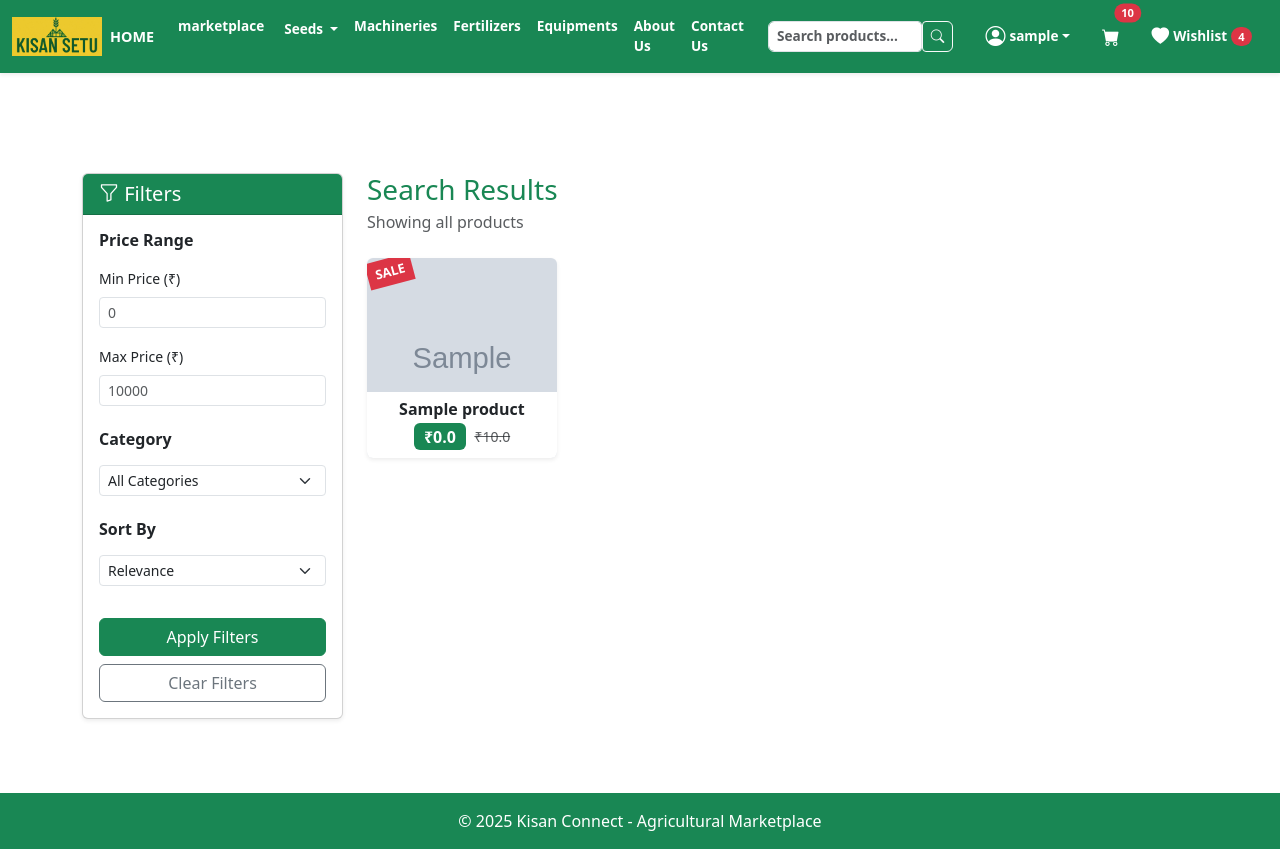
After one commit to kpatil2005/kisan-connect, a Django app: page /search/ in a window 1280 px wide. The commit adds this page. Run offline with Django 5.2, Linux system fonts and the light colour scheme; a user stored in the database is signed in; tables that the repository leaves empty hold one stand-in row (values such as "Sample post"); grey boxes marked "Sample" are stand-in pictures; parts of the project's set-up code (start-up, migrations or seed data) failed here and were passed over; some libraries are stand-ins or nearby versions.

Commit message:
Add product search with filters

```diff
--- a/app/templates/app/base.html
+++ b/app/templates/app/base.html
@@ -117,7 +117,7 @@
         class="d-flex mx-lg-3 my-3 my-lg-0"
         role="search"
         method="GET"
-        action="{% url 'app:contact' %}"
+        action="{% url 'app:search' %}"
         style="max-width: 300px; width: 100%;"
       >
         <input
--- /dev/null
+++ b/app/templates/app/search.html
@@ -0,0 +1,129 @@
+{% extends 'app/base.html' %}
+{% load static %}
+{% block title %}Search Results{% endblock %}
+
+{% block main-content %}
+<div class="container" style="margin-top: 100px; margin-bottom: 50px;">
+    <div class="row">
+        <!-- Filters Sidebar -->
+        <div class="col-md-3 mb-4">
+            <div class="card shadow-sm">
+                <div class="card-header bg-success text-white">
+                    <h5 class="mb-0"><i class="bi bi-funnel"></i> Filters</h5>
+                </div>
+                <div class="card-body">
+                    <form method="GET" action="{% url 'app:search' %}">
+                        <input type="hidden" name="q" value="{{ query }}">
+
+                        <!-- Price Range -->
+                        <h6 class="fw-bold mb-3">Price Range</h6>
+                        <div class="mb-3">
+                            <label class="form-label small">Min Price (₹)</label>
+                            <input type="number" name="min_price" class="form-control form-control-sm" value="{{ min_price }}" placeholder="0">
+                        </div>
+                        <div class="mb-3">
+                            <label class="form-label small">Max Price (₹)</label>
+                            <input type="number" name="max_price" class="form-control form-control-sm" value="{{ max_price }}" placeholder="10000">
+                        </div>
+
+                        <!-- Category Filter -->
+                        <h6 class="fw-bold mb-3 mt-4">Category</h6>
+                        <select name="category" class="form-select form-select-sm mb-3">
+                            <option value="">All Categories</option>
+                            <option value="CR" {% if category == 'CR' %}selected{% endif %}>Seeds</option>
+                            <option value="FT" {% if category == 'FT' %}selected{% endif %}>Fertilizers</option>
+                            <option value="EQ" {% if category == 'EQ' %}selected{% endif %}>Equipment</option>
+                            <option value="MC" {% if category == 'MC' %}selected{% endif %}>Machinery</option>
+                        </select>
+
+                        <!-- Sort By -->
+                        <h6 class="fw-bold mb-3 mt-4">Sort By</h6>
+                        <select name="sort" class="form-select form-select-sm mb-3">
+                            <option value="">Relevance</option>
+                            <option value="price_low" {% if sort == 'price_low' %}selected{% endif %}>Price: Low to High</option>
+                            <option value="price_high" {% if sort == 'price_high' %}selected{% endif %}>Price: High to Low</option>
+                            <option value="name" {% if sort == 'name' %}selected{% endif %}>Name: A to Z</option>
+                        </select>
+
+                        <button type="submit" class="btn btn-success w-100 mt-3">Apply Filters</button>
+                        <a href="{% url 'app:search' %}?q={{ query }}" class="btn btn-outline-secondary w-100 mt-2">Clear Filters</a>
+                    </form>
+                </div>
+            </div>
+        </div>
+
+        <!-- Search Results -->
+        <div class="col-md-9">
+            <div class="d-flex justify-content-between align-items-center mb-4">
+                <div>
+                    <h3 class="text-success mb-1">Search Results</h3>
+                    <p class="text-muted mb-0">
+                        {% if query %}
+                            Found <strong>{{ products.count }}</strong> result{{ products.count|pluralize }} for "<strong>{{ query }}</strong>"
+                        {% else %}
+                            Showing all products
+                        {% endif %}
+                    </p>
+                </div>
+            </div>
+
+            {% if products %}
+            <div class="row g-4">
+                {% for product in products %}
+                <div class="col-6 col-md-4 col-lg-3">
+                    <a href="{% url 'app:product-detail' product.id %}" class="text-decoration-none">
+                        <div class="product-card position-relative overflow-hidden rounded shadow-sm">
+                            {% if product.discounted_price < product.selling_price %}
+                            <div class="ribbon position-absolute top-0 start-0 bg-danger text-white px-2 py-1 fw-bold">SALE</div>
+                            {% endif %}
+
+                            <img src="{{ product.product_image.url }}" class="w-100" style="height:200px; object-fit:cover;" alt="{{ product.title }}">
+
+                            <div class="product-info position-absolute bottom-0 start-0 w-100 p-2 text-center bg-white bg-opacity-90">
+                                <h6 class="mb-1 fw-bold text-truncate text-dark">{{ product.title }}</h6>
+                                <div class="d-flex justify-content-center align-items-center gap-2">
+                                    <span class="badge bg-success fs-6">₹{{ product.discounted_price }}</span>
+                                    {% if product.discounted_price < product.selling_price %}
+                                    <span class="text-muted text-decoration-line-through small">₹{{ product.selling_price }}</span>
+                                    {% endif %}
+                                </div>
+                            </div>
+                        </div>
+                    </a>
+                </div>
+                {% endfor %}
+            </div>
+            {% else %}
+            <div class="text-center py-5">
+                <i class="bi bi-search" style="font-size: 4rem; color: #ccc;"></i>
+                <h4 class="text-muted mt-3">No products found</h4>
+                <p class="text-muted">Try different keywords or adjust your filters</p>
+                <a href="{% url 'app:schemes' %}" class="btn btn-success">Browse All Products</a>
+            </div>
+            {% endif %}
+        </div>
+    </div>
+</div>
+
+<style>
+.product-card {
+    border-radius: 15px;
+    transition: transform 0.3s ease, box-shadow 0.3s ease;
+}
+.product-card:hover {
+    transform: translateY(-5px);
+    box-shadow: 0 10px 25px rgba(0,0,0,0.2);
+}
+.product-card img {
+    transition: transform 0.5s ease;
+}
+.product-card:hover img {
+    transform: scale(1.1);
+}
+.ribbon {
+    transform: rotate(-15deg);
+    font-size: 0.8rem;
+    z-index: 10;
+}
+</style>
+{% endblock %}
--- a/app/urls.py
+++ b/app/urls.py
@@ -20,6 +20,7 @@ path("weather/", views.weather, name="weather"),
 path("crops/", views.crops, name="crops"),
 path("fertilizers/", views.fertilizers, name="fertilizers"),
 path("marketplace/", views.marketplace, name="marketplace"),
+path("search/", views.search, name="search"),
 path("forum/", views.forum, name="forum"),
 path("news/", views.news, name="news"),
 path("support/", views.support, name="support"),
--- a/app/views.py
+++ b/app/views.py
@@ -88,6 +88,98 @@ def marketplace(request):
 @login_required(login_url=reverse_lazy("app:login"))
 def support(request):
     return render(request, "app/support.html")
+
+
+@login_required(login_url=reverse_lazy("app:login"))
+def search(request):
+    from django.db.models import Q
+    query = request.GET.get('q', '').strip()
+    min_price = request.GET.get('min_price', '')
+    max_price = request.GET.get('max_price', '')
+    category = request.GET.get('category', '')
+    sort = request.GET.get('sort', '')
+
+    products = Product.objects.all()
+
+    if query:
+        products = products.filter(
+            Q(title__icontains=query) |
+            Q(description__icontains=query) |
+            Q(composition__icontains=query)
+        )
+
+    if min_price:
+        products = products.filter(discounted_price__gte=float(min_price))
+    if max_price:
+        products = products.filter(discounted_price__lte=float(max_price))
+
+    if category:
+        products = products.filter(category=category)
+
+    if sort == 'price_low':
+        products = products.order_by('discounted_price')
+    elif sort == 'price_high':
+        products = products.order_by('-discounted_price')
+    elif sort == 'name':
+        products = products.order_by('title')
+
+    return render(request, "app/search.html", {
+        'products': products,
+        'query': query,
+        'min_price': min_price,
+        'max_price': max_price,
+        'category': category,
+        'sort': sort,
+    })
+
+
+@login_required(login_url=reverse_lazy("app:login"))
+def search(request):
+    query = request.GET.get('q', '').strip()
+    min_price = request.GET.get('min_price', '')
+    max_price = request.GET.get('max_price', '')
+    category = request.GET.get('category', '')
+    sort = request.GET.get('sort', '')
+
+    products = Product.objects.all()
+
+    # Search by title, description, composition
+    if query:
+        from django.db.models import Q
+        products = products.filter(
+            Q(title__icontains=query) |
+            Q(description__icontains=query) |
+            Q(composition__icontains=query) |
+            Q(prodapp__icontains=query)
+        )
+
+    # Filter by price range
+    if min_price:
+        products = products.filter(discounted_price__gte=float(min_price))
+    if max_price:
+        products = products.filter(discounted_price__lte=float(max_price))
+
+    # Filter by category
+    if category:
+        products = products.filter(category=category)
+
+    # Sort products
+    if sort == 'price_low':
+        products = products.order_by('discounted_price')
+    elif sort == 'price_high':
+        products = products.order_by('-discounted_price')
+    elif sort == 'name':
+        products = products.order_by('title')
+
+    context = {
+        'products': products,
+        'query': query,
+        'min_price': min_price,
+        'max_price': max_price,
+        'category': category,
+        'sort': sort,
+    }
+    return render(request, "app/search.html", context)
 
 
 @login_required(login_url=reverse_lazy("app:login"))
```
Also changed, not shown: MEDIA_FILES_SETUP.md (added, +72 -0 lines), requirements.txt (+5 -1 lines).
